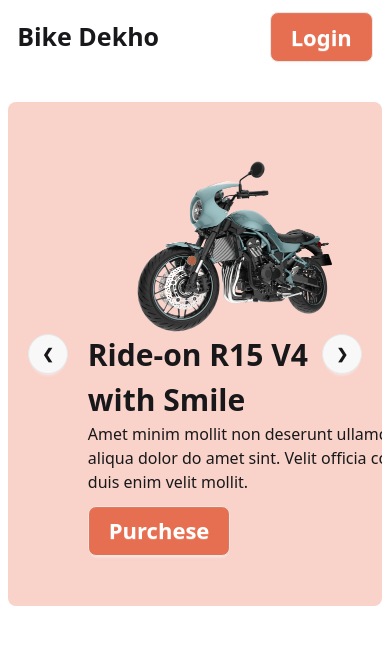
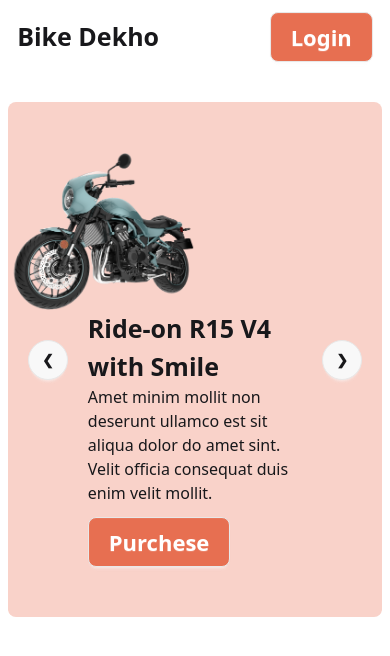
Before and after one commit to asadsftd/Bike-zoon-repo, a plain HTML site: page index.html in a window 390 px wide. Drawn offline with nearby package versions, Linux system fonts and the light colour scheme.

Commit message:
added the my four commit

```diff
--- a/index.html
+++ b/index.html
@@ -40,7 +40,7 @@ id="nav-item">
              id="banner-title">
             Ride-on R15 V4 <br> with Smile
             </h2>
-            <p class="w-[450px] pl-[80px]">
+            <p class="w-[450px] pl-[80px]" id="banner-dspt">
         Amet minim mollit non deserunt ullamco
          est sit aliqua dolor do amet sint. Velit
           officia consequat duis enim velit mollit.
@@ -71,7 +71,7 @@ id="nav-item">
              id="banner-title">
             Ride-on R15 V4 <br> with Smile
             </h2>
-            <p class="w-[450px] pl-[80px]">
+            <p class="w-[450px] pl-[80px]" id="banner-dspt">
         Amet minim mollit non deserunt ullamco
          est sit aliqua dolor do amet sint. Velit
           officia consequat duis enim velit mollit.
@@ -102,7 +102,7 @@ id="nav-item">
              id="banner-title">
             Ride-on R15 V4 <br> with Smile
             </h2>
-            <p class="w-[450px] pl-[80px]">
+            <p class="w-[450px] pl-[80px]" id="banner-dspt">
         Amet minim mollit non deserunt ullamco
          est sit aliqua dolor do amet sint. Velit
           officia consequat duis enim velit mollit.
--- a/style/style.css
+++ b/style/style.css
@@ -17,10 +17,10 @@
     }
     #img{
         width: 50%;
-        margin: auto;
+
     }
     #banner-title{
-        font-size: 30px;
+        font-size: 25px;
     }
     #nav-text{
         font-size: 25px;
@@ -33,4 +33,7 @@
     #btn{
         font-size: 22px;
     }
+    #banner-dspt{
+        width: 80%;
+    }
 }
```
